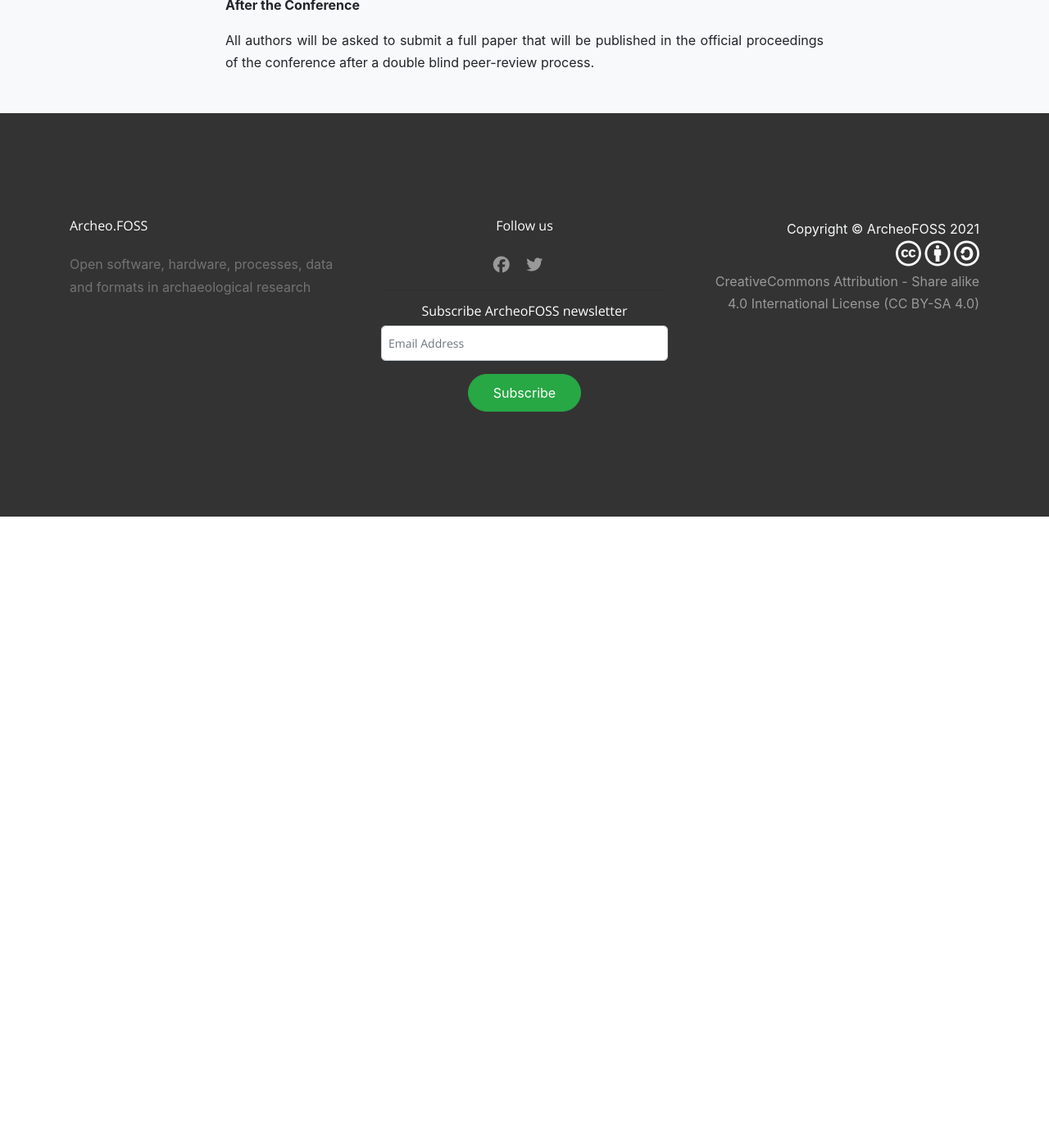
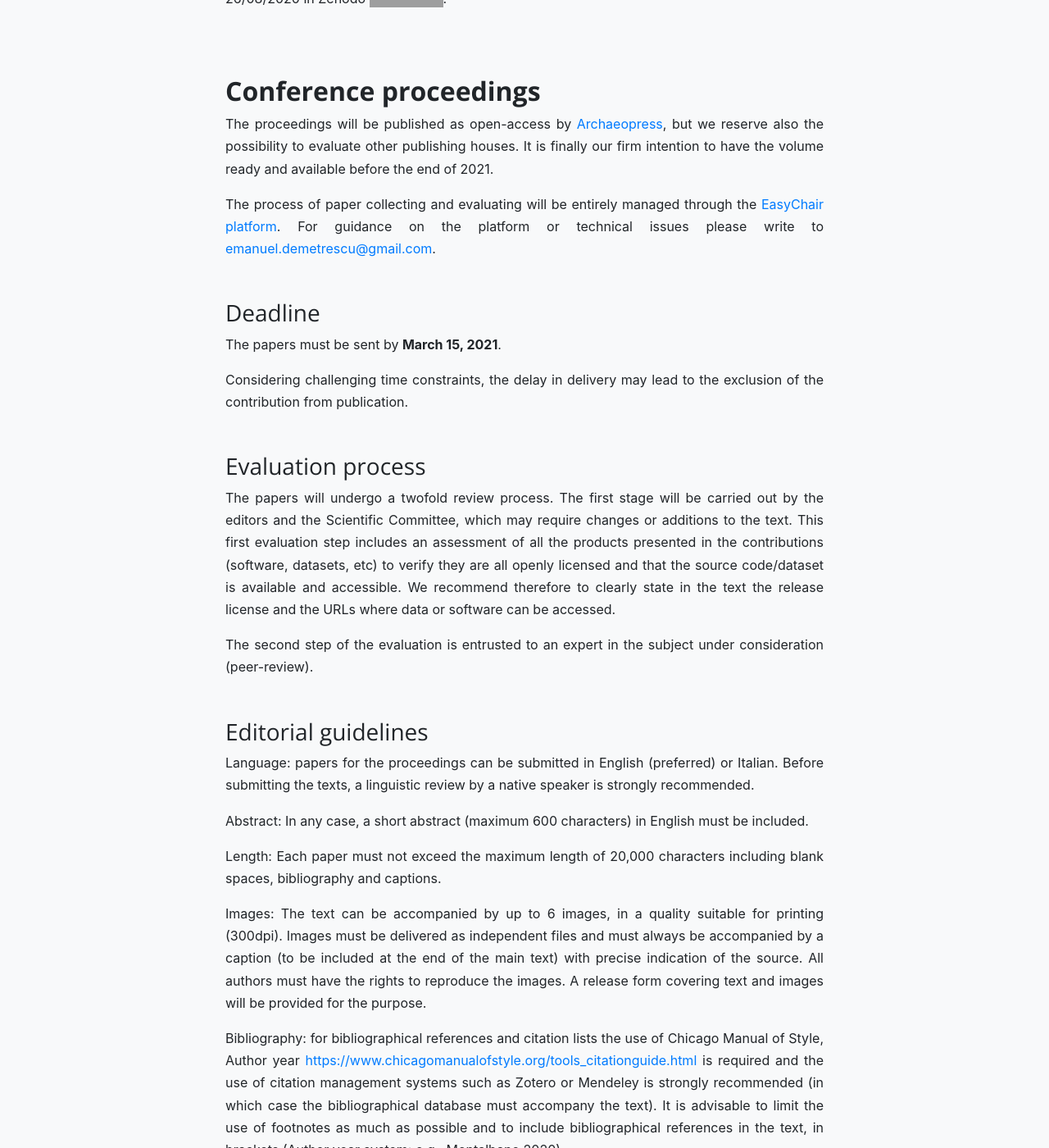
Before and after one commit to archeofoss/archeofoss2020, a Jekyll site: the page built from proceedings.md, in a window 1280 px wide and 1400 px high, scrolled down 457 px. Shown: the whole window at 82% size. Built offline with Jekyll 4.4.1, drawn with Linux system fonts in a browser that asks for light colours; nearby versions of some CDN libraries; before the commit the page ends 1087 px from its top, so only the background shows below that; some of the changed text lies outside the part shown; grey boxes are pictures that could not be loaded.

Commit message:
Added info about pubblication

```diff
--- a/proceedings.md
+++ b/proceedings.md
@@ -4,12 +4,50 @@ description: "Proceedings of archeoFOSS 2020: Open software, hardware, processes
 layout: article-slim
 ---
 
-**Before the Conference**
+## Book of abstracts
 
 The **Book of Abstracts** is freely available (golden open access, CC BY-SA 4.0) since 26/08/2020 in Zenodo [![DOI](https://zenodo.org/badge/DOI/10.5281/zenodo.4002961.svg)](https://doi.org/10.5281/zenodo.4002961).
 
 
 
-**After the Conference**
+## Conference proceedings
 
-All authors will be asked to submit a full paper that will be published in the official proceedings of the conference after a double blind peer-review process.
+The proceedings will be published as open-access by [Archaeopress](https://www.archaeopress.com/), but we reserve also the possibility to evaluate other publishing houses. It is finally our firm intention to have the volume ready and available before the end of 2021.
+
+The process of paper collecting and evaluating will be entirely managed through the [EasyChair platform](https://easychair.org/conferences/?conf=archeofoss2020). For guidance on the platform or technical issues please write to [emanuel.demetrescu@gmail.com](mailto:emanuel.demetrescu@gmail.com).
+
+### Deadline
+
+The papers must be sent by **March 15, 2021**.
+
+Considering challenging time constraints, the delay in delivery may lead to the exclusion of the contribution from publication.
+
+### Evaluation process
+
+The papers will undergo a twofold review process. The first stage will be carried out by the editors and the Scientific Committee, which may require changes or additions to the text. This first evaluation step includes an assessment of all the products presented in the contributions (software, datasets, etc) to verify they are all openly licensed and that the source code/dataset is available and accessible. We recommend therefore to clearly state in the text the release license and the URLs where data or software can be accessed.
+
+The second step of the evaluation is entrusted to an expert in the subject under consideration (peer-review).
+
+### Editorial guidelines
+
+Language: papers for the proceedings can be submitted in English (preferred) or Italian. Before submitting the texts, a linguistic review by a native speaker is strongly recommended.
+
+Abstract: In any case, a short abstract (maximum 600 characters) in English must be included.
+
+Length: Each paper must not exceed the maximum length of 20,000 characters including blank spaces, bibliography and captions.
+
+Images: The text can be accompanied by up to 6 images, in a quality suitable for printing (300dpi). Images must be delivered as independent files and must always be accompanied by a caption (to be included at the end of the main text) with precise indication of the source. All authors must have the rights to reproduce the images. A release form covering text and images will be provided for the purpose.
+
+Bibliography: for bibliographical references and citation lists the use of Chicago Manual of Style, Author year [https://www.chicagomanualofstyle.org/tools_citationguide.html](https://www.chicagomanualofstyle.org/tools_citationguide.html) is required and the use of citation management systems such as Zotero or Mendeley is strongly recommended (in which case the bibliographical database must accompany the text). It is advisable to limit the use of footnotes as much as possible and to include bibliographical references in the text, in brackets (Author year system: e.g., Montalbano 2020).
+
+Affiliation: Affiliation (when available) and an email address for each author is required.
+
+### Templates
+
+Please use the following templates and submit the article for evaluation in PDF format with embedded images (up to 6), captions and list of bibliographical references
+- [ArcheoFOSS 2020 LibreOffice Template.ott](./images/templates/ArcheoFOSS 2020 LibreOffice Template.ott)
+- [ArcheoFOSS 2020 MS Word 2007-365 Template.dotx](./images/templates/ArcheoFOSS 2020 MS Word 2007-365 Template.dotx)
+
+### License
+
+All the contents will be published under a [Creative Commons Attribution International (CC BY International)](https://creativecommons.org/licenses/by/4.0/) license.
```
Also changed, not shown: 2 other files.
